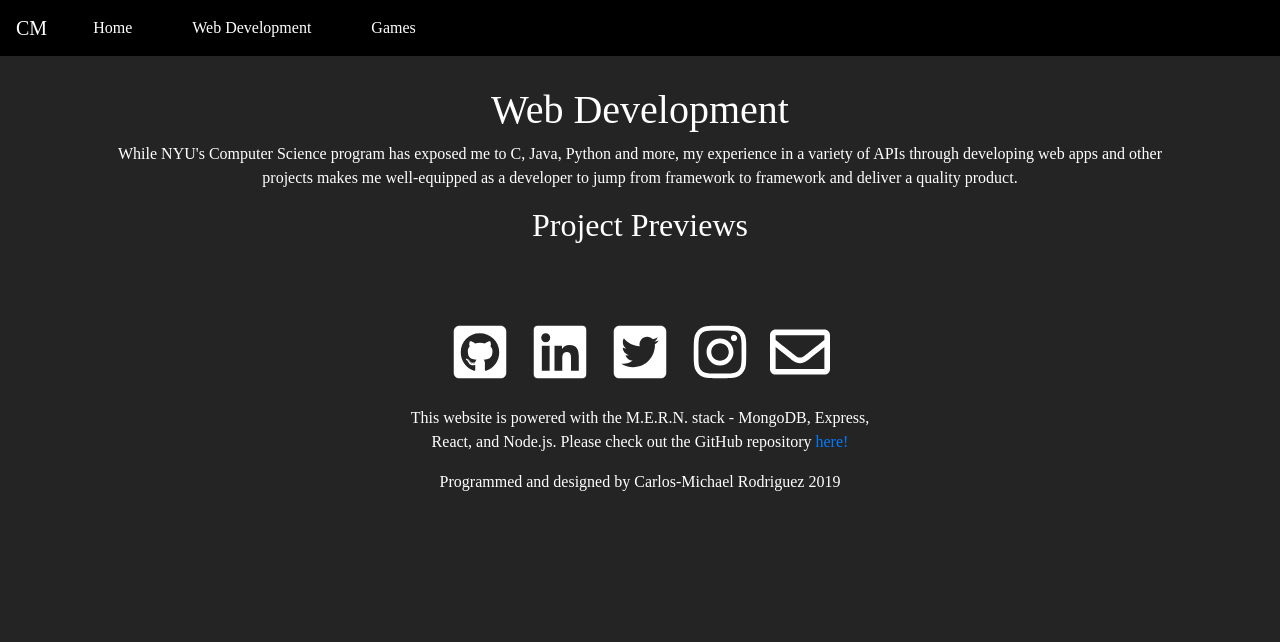
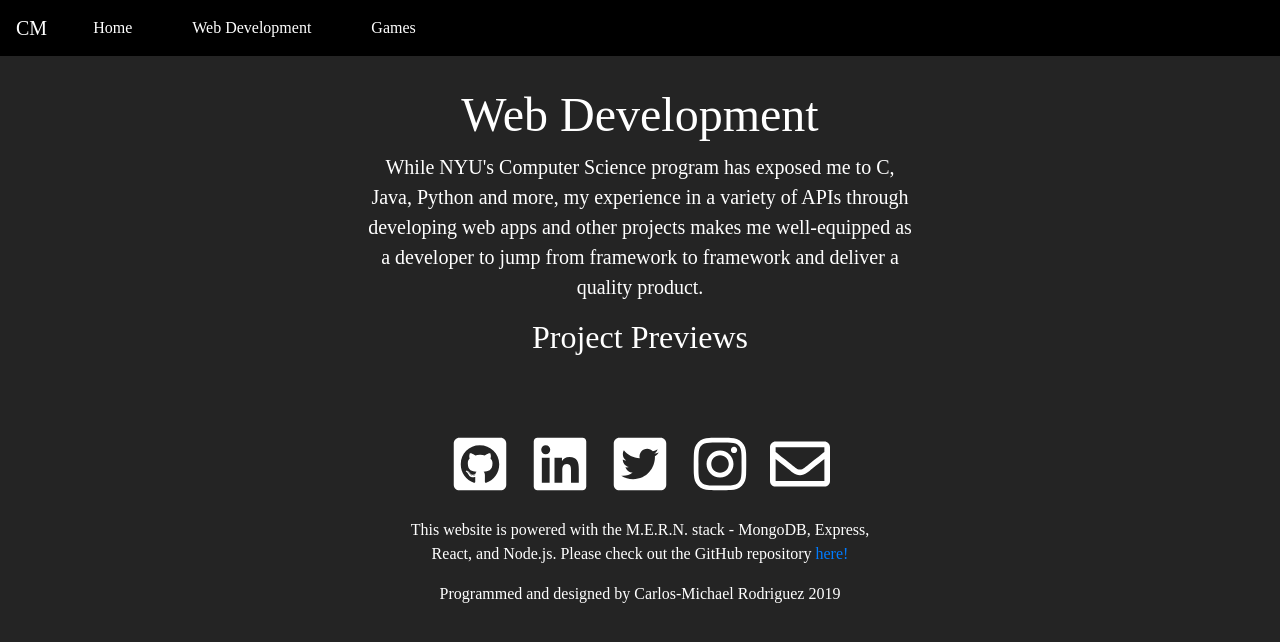
Before and after one commit to cmr624/react-portfolio-site, a React (Create React App) app in the folder react-ui/: page /webdev in a window 1280 px wide. Shown: the top 642 px of the page. Built offline with nearby package versions, Linux system fonts and the light colour scheme; no server answers; the HTML template or start-up script is replaced by a standard one.

Commit message:
spelling errors

```diff
--- a/react-ui/src/pages/Home.css
+++ b/react-ui/src/pages/Home.css
@@ -11,7 +11,6 @@
     margin-left: -40px;
     padding-bottom: 40px;
     margin-top: -7px;
-
 }
 
 .right-side
--- a/react-ui/src/pages/Home.js
+++ b/react-ui/src/pages/Home.js
@@ -28,7 +28,7 @@ class Home extends Component {
 
 
         <div className="container bottom-blurb">
-          <p>Looking for positions in game design, back-end and frontend web development, and game development. <br></br><br></br>Available for positions <b>after graduation June 2019.</b></p>
+          <p>Looking for positions in game design, backend and frontend web development, and game development. <br></br><br></br>Available for positions <b>after graduation June 2019.</b></p>
       </div>
       </div>
     );
--- a/react-ui/src/pages/Webdev.js
+++ b/react-ui/src/pages/Webdev.js
@@ -52,8 +52,8 @@ class Webdev extends Component {
         return (
             <div className="container webdev">
                 <Container style={{textAlign: "center", padding: "30px 30px 30px 30px"}}>
-                  <h1>Web Development</h1>
-                  <p>While NYU's Computer Science program has exposed me to C, Java, Python and more, my experience in a variety of APIs through developing web apps and other projects makes me well-equipped as a developer to jump from framework to framework and deliver a quality product.</p>
+                  <h1 style={{fontSize: "48px"}}>Web Development</h1>
+                  <Container style={{maxWidth: "580px", fontSize:"20px"}}><p>While NYU's Computer Science program has exposed me to C, Java, Python and more, my experience in a variety of APIs through developing web apps and other projects makes me well-equipped as a developer to jump from framework to framework and deliver a quality product.</p></Container>
                   <h2>Project Previews</h2>
                 </Container>
                   <Container style={{color: "black", marginLeft: "auto", marginRight: "auto" }}>
```
